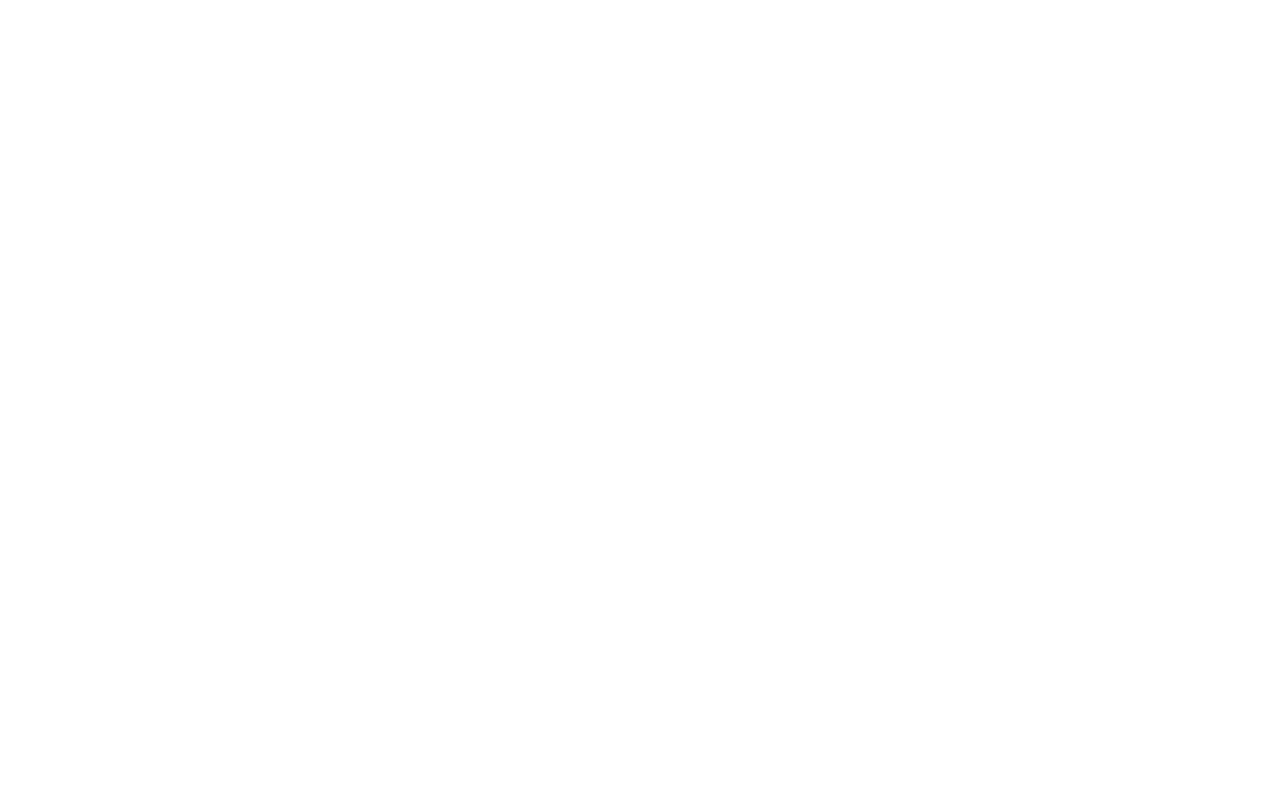
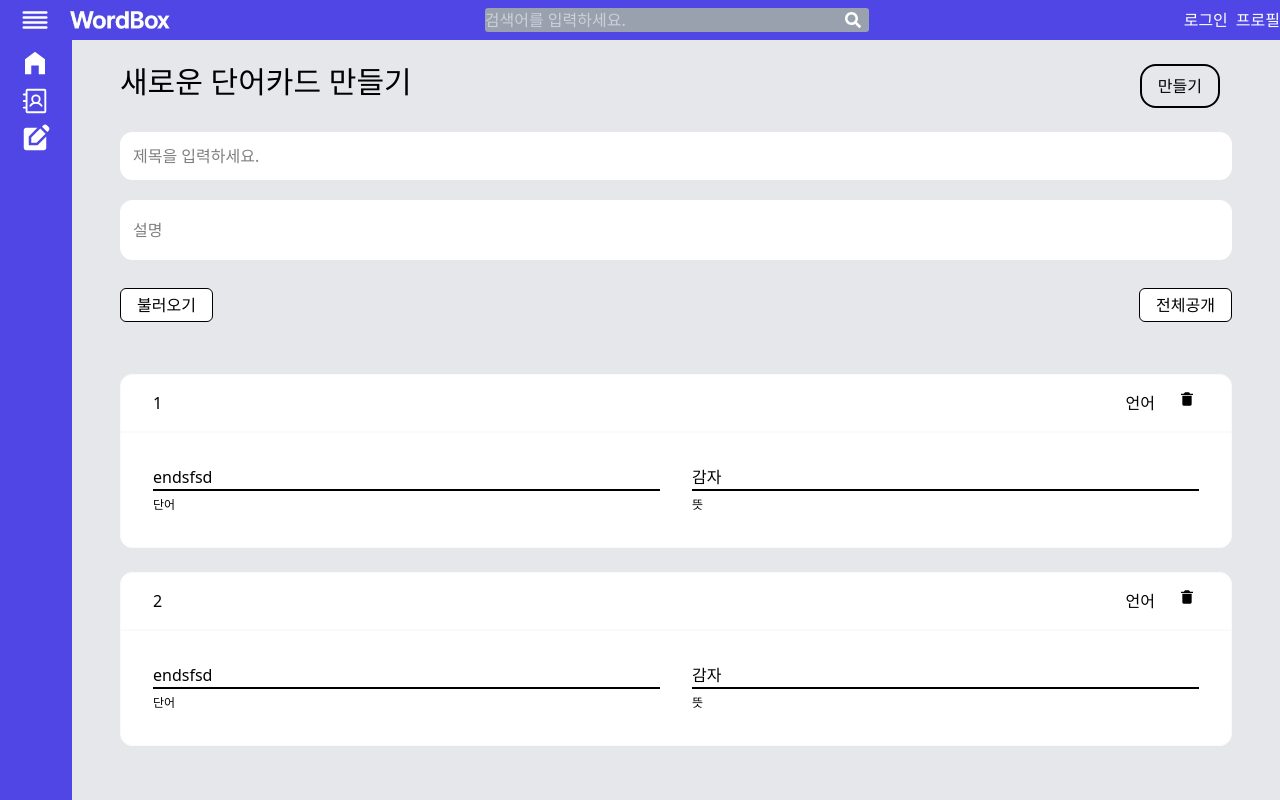
Before and after one commit to DongYeopMe/wordbox, a React (Vite) app in the folder frontend/: page /newcard in a window 1280 px wide. Before the commit this address had no page. Built offline with nearby package versions, Linux system fonts and the light colour scheme.

Commit message:
CardCreatePage(WordComponent)

```diff
--- a/frontend/src/App.jsx
+++ b/frontend/src/App.jsx
@@ -9,6 +9,7 @@
 import Home from "./pages/HomePage.jsx";
 import LibraryPage from "./pages/LibraryPage.jsx";
 import CardPage from "./pages/CardPage.jsx";
+import CardCreatePage from "./pages/CardCreatePage.jsx";
 
 function App() {
   return (
@@ -21,6 +22,7 @@
         <Route path="/sign-up" element={<SignupPage />} />
         <Route path="/user/name/library" element={<LibraryPage />} />
         <Route path="/card" element={<CardPage />} />
+        <Route path="/newcard" element={<CardCreatePage />} />
       </Routes>
     </BrowserRouter>
   );
--- /dev/null
+++ b/frontend/src/components/card/WordAddComponent.jsx
@@ -0,0 +1,36 @@
+import React, { useState } from "react";
+import { BiSolidTrashAlt } from "react-icons/bi";
+function WordAddComponent({ index }) {
+  const [word, setWord] = useState(""); // 단어
+  const [meaning, setMeaning] = useState(""); //뜻
+
+  return (
+    <div className="border-1 border-gray-50 rounded-xl bg-white">
+      <div className="flex flex-row border-b-2 border-gray-50 justify-between items-center p-4">
+        <span className="pl-4">{index}</span>
+        <div className="flex flex-row gap-6 pr-5">
+          <button>언어</button>
+          <div>
+            <BiSolidTrashAlt />
+          </div>
+        </div>
+      </div>
+      <div className="flex flex-row px-4 py-8">
+        <div className="w-1/2 px-4">
+          <div className="w-full border-b-2 hover:border-b-indigo-400">
+            <p>endsfsd</p>
+          </div>
+          <span className="text-xs">단어</span>
+        </div>
+        <div className="w-1/2 px-4">
+          <div className="w-full border-b-2 hover:border-b-indigo-400">
+            <p>감자</p>
+          </div>
+          <span className="text-xs">뜻</span>
+        </div>
+      </div>
+    </div>
+  );
+}
+
+export default WordAddComponent;
--- /dev/null
+++ b/frontend/src/components/card/WordAddSection.jsx
@@ -0,0 +1,23 @@
+import React, { useState } from "react";
+import WordAddComponent from "./WordAddComponent";
+
+function WordAddSection(props) {
+  const [wordCount, setWordcount] = useState(2);
+  const handleAddWord = () => {
+    setWordCount((prev) => prev + 1);
+  };
+
+  return (
+    <section id="word" className="px-12 py-8">
+      <div className="py-5">
+        <div className="w-full flex flex-col gap-6">
+          {Array.from({ length: wordCount }).map((_, i) => (
+            <WordAddComponent key={i} index={i + 1} />
+          ))}
+        </div>
+      </div>
+    </section>
+  );
+}
+
+export default WordAddSection;
--- a/frontend/src/components/home/ScrollToTop.jsx
+++ b/frontend/src/components/home/ScrollToTop.jsx
@@ -4,7 +4,7 @@
     console.log("클릭됨"); // 버튼 눌렀는지 확인용
     window.scrollTo({
       top: 0,
-      behavior: "smooth",
+      behavior: "",
     });
   };
 
--- a/frontend/src/components/home/WordListComponent.jsx
+++ b/frontend/src/components/home/WordListComponent.jsx
@@ -3,6 +3,7 @@
 import { BsCheckSquare } from "react-icons/bs";
 import FilterBarComponent from "./FilterBarComponent";
 import PageNationComponent from "../page/PageNationComponent";
+import { NavLink } from "react-router-dom";
 
 function WordListComponent({ optionState }) {
   const [ischecked, setIsChecked] = useState(false);
@@ -12,6 +13,11 @@
   const indexOfLastItem = currentPage * itemsPerPage;
   const indexOfFirstItem = indexOfLastItem - itemsPerPage;
   const currentWords = stubData.slice(indexOfFirstItem, indexOfLastItem);
+
+  const handlePageChange = (page) => {
+    setCurrentPage(page);
+    window.scrollTo({ top: 0, behavior: "smooth" });
+  };
 
   const studyCheck = (id) => {
     setIsChecked(!ischecked);
@@ -28,7 +34,7 @@
             <FilterBarComponent />
           </div>
         </nav>
-        <div className="flex flex-col gap-3">
+        <section className="flex flex-col gap-3">
           {stubData.map((word) => (
             <div key={word.id} className="border-2 bg-gray-100 rounded-2xl">
               <div className="py-5">
@@ -79,13 +85,20 @@
               </div>
             </div>
           ))}
+        </section>
+        {/*if 자기가 만든 카드 */}
+        <div className="w-full flex items-center justify-center mt-7">
+          <NavLink className="border-1 rounded-2xl py-3 px-5 hover:bg-gray-300 cursor-pointer">
+            <span>단어 추가 및 삭제</span>
+          </NavLink>
         </div>
+
         {/* 페이지네이션 */}
         <PageNationComponent
           currentPage={currentPage}
           itemsPerPage={itemsPerPage}
           totalItems={stubData.length}
-          onPageChange={setCurrentPage}
+          onPageChange={handlePageChange}
         />
       </div>
     </div>
--- a/frontend/src/components/page/PageNationComponent.jsx
+++ b/frontend/src/components/page/PageNationComponent.jsx
@@ -18,9 +18,8 @@
         firstPageText="«"
         lastPageText="»"
         innerClass="flex gap-2"
-        itemClass="rounded-2xl"
-        linkClass="w-8 h-8 flex items-center justify-center text-gray-700 rounded-full transition-colors duration-200 hover:bg-gray-200"
-        activeClass="bg-[#4f46e5]"
+        linkClass="w-8 h-8 flex items-center justify-center text-gray-700 rounded-full transition-colors duration-200 hover:bg-white"
+        activeClass="bg-[#4f46e5] rounded-2"
         activeLinkClass="text-white"
       />
     </div>
--- /dev/null
+++ b/frontend/src/pages/CardCreatePage.jsx
@@ -0,0 +1,60 @@
+import React, { useState } from "react";
+import Layout from "../components/common/Layout";
+import WordAddComponent from "../components/card/WordAddComponent";
+import WordAddSection from "../components/card/WordAddSection";
+
+function CardCreatePage() {
+  const release = {
+    Myself: "나만 보기",
+    All: "전체공개",
+  };
+
+  return (
+    <Layout>
+      <div className="bg-gray-200 min-h-screen">
+        <div className="w-full">
+          <div className="py-6 px-12 flex flex-row justify-between">
+            <div>
+              <h1 className="text-3xl">새로운 단어카드 만들기</h1>
+            </div>
+            <div className="pr-3">
+              <div>
+                <button className="border-2 py-2 px-4 rounded-2xl">
+                  <span>만들기</span>
+                </button>
+              </div>
+            </div>
+          </div>
+        </div>
+        <div>
+          <div id="input" className="px-12 flex flex-col gap-5">
+            <div>
+              <div className="w-full h-[48px] bg-white flex justify-center border border-white rounded-xl py-1 px-3 focus-within:border-indigo-500">
+                <input
+                  className="w-full focus:outline-none"
+                  placeholder="제목을 입력하세요."
+                />
+              </div>
+            </div>
+            <div className="w-full h-[60px] bg-white flex justify-center border border-white rounded-xl py-1 px-3 focus-within:border-indigo-500">
+              <input className="w-full focus:outline-none" placeholder="설명" />
+            </div>
+          </div>
+          <div id="option" className="px-12 mt-7 flex flex-row justify-between">
+            <div className="border-1 rounded-md bg-white">
+              <button className="px-4 py-1">
+                <span>불러오기</span>
+              </button>
+            </div>
+            <div className="border-1 rounded-md bg-white">
+              <button className="px-4 py-1">{release.All}</button>
+            </div>
+          </div>
+        </div>
+        <WordAddSection />
+      </div>
+    </Layout>
+  );
+}
+
+export default CardCreatePage;
```
Also changed, not shown: frontend/src/pages/CardPage.jsx (+62 -10 lines), frontend/src/pages/CardCreate.jsx (deleted).
